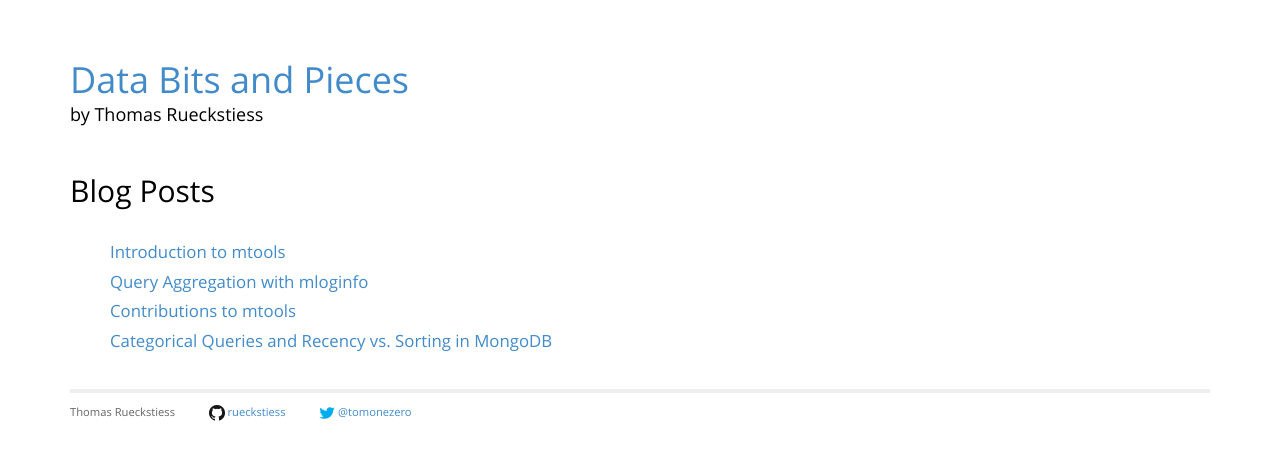
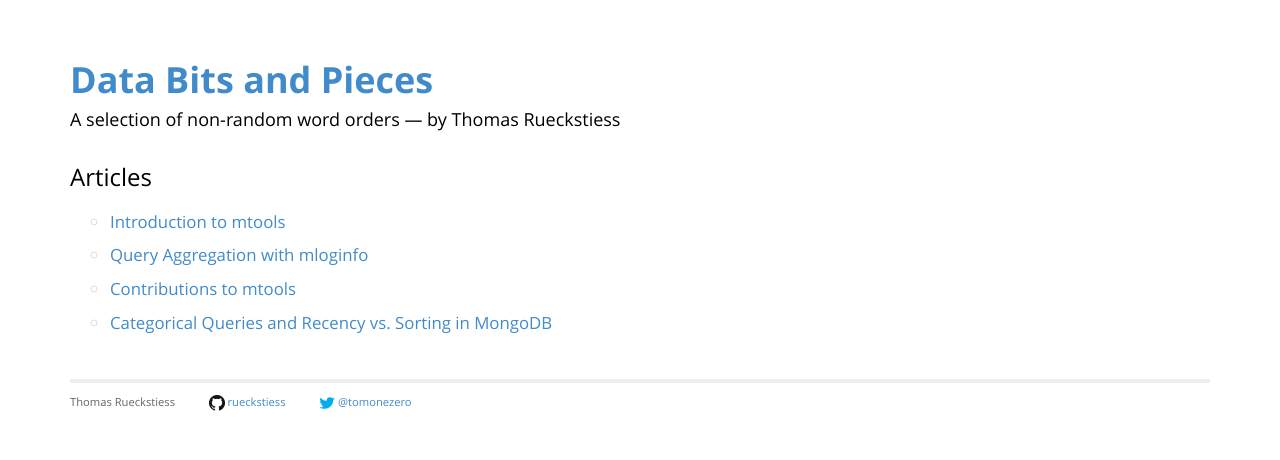
Before and after one commit to rueckstiess/rueckstiess.github.io, a Jekyll site: the page built from index.html, in a window 1280 px wide. Shown: the top 460 px of the page. Built offline with Jekyll 4.4.1, drawn with Linux system fonts in a browser that asks for light colours; Markdown is read by kramdown in place of the engine named in the settings; comment, search, counter and statistics services are not loaded.

Commit message:
made changes to font sizes, weights, adaption for iphone.

```diff
--- a/_layouts/default.html
+++ b/_layouts/default.html
@@ -26,8 +26,8 @@
     <body>
         <div class="container">
             <div class="header">
-                <h1 class="title"><a href="/">{{ site.name }}</a></h1>
-                <h4 class="title">by Thomas Rueckstiess</h4>
+                <h1 class="title"><a href="/"><b>{{ site.name }}</b></a></h1>
+                <h4 class="title">A selection of non-random word orders &mdash; by Thomas Rueckstiess</h4>
             </div>
 
             {{ content }}
--- a/_posts/2013-09-03-contributions-to-mtools.markdown
+++ b/_posts/2013-09-03-contributions-to-mtools.markdown
@@ -31,7 +31,7 @@ iso8601-utc
 iso8601-local
 : This format uses the ISO-8601 standard and logs in the machine's local timezone, example: `1969-12-31T19:00:00.000+0500`
 
-### Getting a Development Version of mtools</span>
+### Getting a Development Version of mtools
 
 To start development with *mtools*, you need a development version. First, [fork the mtools repository](https://github.com/rueckstiess/mtools/fork) into your own github account (we'll use the placeholder `<username>` for this example, please replace it with your own github username). Then clone a copy to your local machine:
 
--- a/css/stack.css
+++ b/css/stack.css
@@ -22,7 +22,7 @@ h1 {
 }
 
 h1.title {
-    margin-bottom:0px;
+    margin-bottom:10px;
 }
 
 h4.title {
@@ -118,13 +118,16 @@ legend{border:0;padding:0}
 }
 
 .posts {
-  list-style-type: none;
+  list-style-type: circle;
+  color: #ddd;
   margin-bottom: 2em;
   font-size: 1.2em;
 }
 
 .posts li {
-  line-height: 1.75em;
+  line-height: 1.25em;
+  padding-bottom: 0.75em;
+
 }
 
 .footnote {
@@ -1388,3 +1391,11 @@ kbd{padding:0.1em 0.6em;border:1px solid rgba(0,0,0,0.25);-webkit-box-shadow:0 1
 .icon-provider-gplus{background-position:-144px 0}
 body.rtl #wmd-input,body.rtl #preview-contents,body.rtl .input-file-title,body.rtl .search-bar input,body.rtl .modal-document-manager input,body.rtl .container{direction:rtl}
 body.pdf{font-family:"DejaVu Sans"}body.pdf code,body.pdf pre{font-family:"DejaVu Sans Mono"}
+
+
+@media screen and (max-width:640px) {
+    h1 { font-size:30px; }
+    h2 { font-size:24px; }
+    h3 { font-size:20px; }
+    h4 { font-size:15px; }
+}
--- a/index.html
+++ b/index.html
@@ -4,7 +4,7 @@ title: Data Bits and Pieces
 ---
 
 <div id="home">
-  <h2>Blog Posts</h2>
+  <h3>Articles</h3>
   <ul class="posts">
     {% for post in site.posts %}
       <li><a href="{{ post.url }}">{{ post.title }}</a></li>
```
Also changed, not shown: other parts of _posts/2013-09-03-contributions-to-mtools.markdown (+1 -1 lines).
